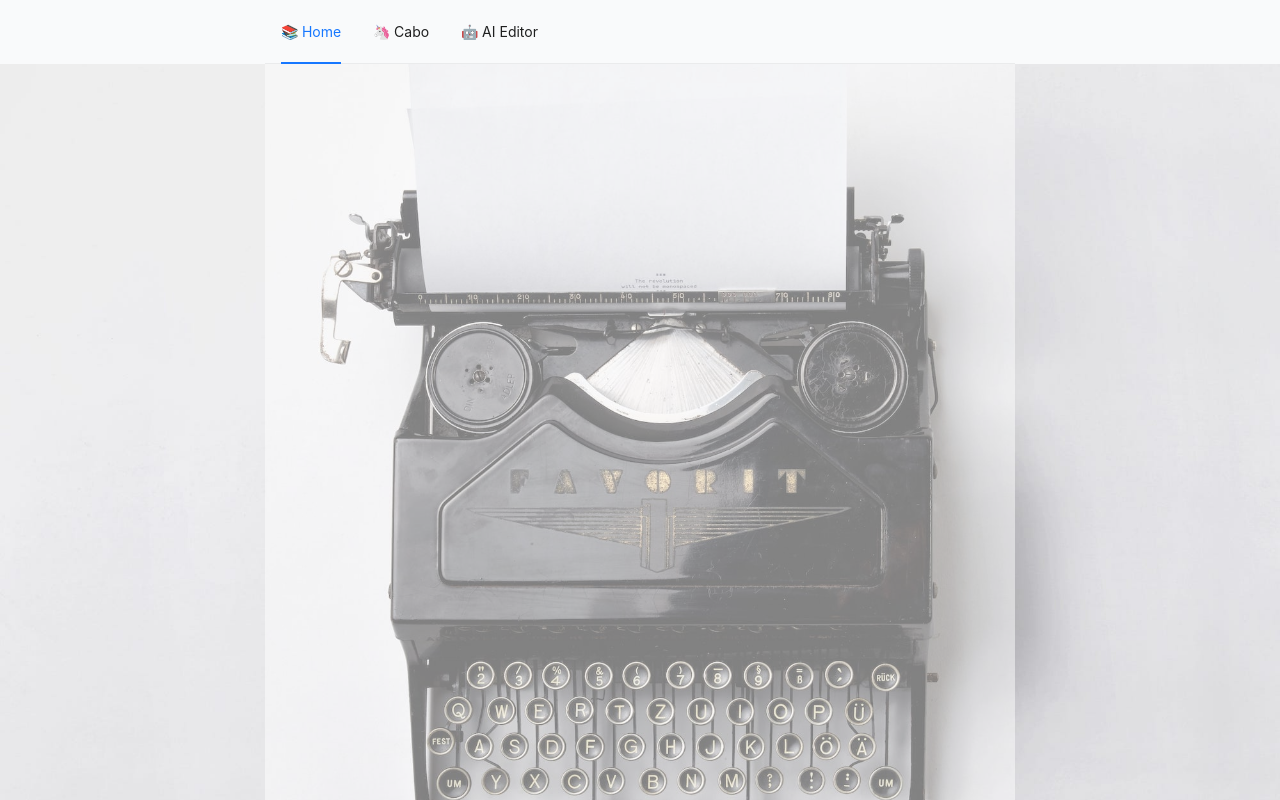
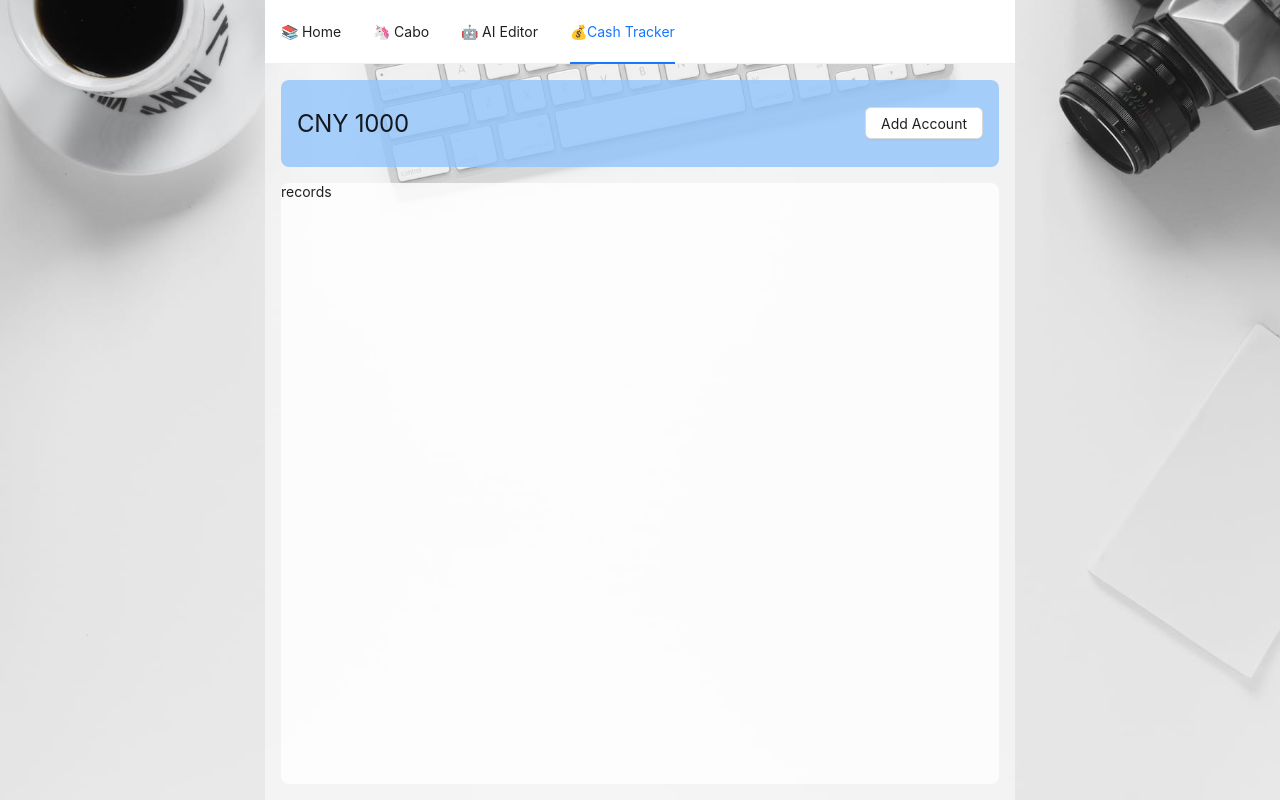
Before and after one commit to soquixotic/blog, a React (Create React App) app: page /cash-track in a window 1280 px wide. Built offline with nearby package versions, Linux system fonts and the light colour scheme; no server answers.

Commit message:
feat: adjust bg img

```diff
--- a/src/Router.js
+++ b/src/Router.js
@@ -9,6 +9,7 @@ const AsyncCaboScoreBoardPage = asyncComponent(() =>
 const AsyncArticleDetailPage = asyncComponent(() =>
   import("./pages/article-detail")
 );
+const AsyncCashTrackPage = asyncComponent(() => import("./pages/cash-track"));
 
 export const RouteMenuList = [
   {
@@ -29,6 +30,12 @@ export const RouteMenuList = [
     path: "/ai-editor",
     component: <AsyncAIEditorPage />,
   },
+  {
+    key: "cash-track",
+    name: "💰Cash Tracker",
+    path: "/cash-track",
+    component: <AsyncCashTrackPage />,
+  },
 ];
 
 export const RouterPageList = [
@@ -46,6 +53,8 @@ export const RouterPageList = [
     component: <AsyncArticleDetailPage />,
   },
 ];
+
+
 function asyncComponent(importComponent) {
   class AsyncComponent extends Component {
     constructor(props) {
--- /dev/null
+++ b/src/pages/cash-track/index.js
@@ -0,0 +1,29 @@
+import { useEffect, useState } from "react";
+import { fetchFamilyAccounts } from "./repo";
+import { Button } from "antd";
+
+export default function CashTrackPage() {
+  const [accounts, setAccounts] = useState([]);
+
+  useEffect(() => {
+    fetchFamilyAccounts()
+      .then((res) => {
+        console.log(res);
+      })
+      .catch((err) => {
+        console.log(err);
+      });
+  }, []);
+
+  return (
+    <div className="w-full h-full flex flex-col p-4">
+      <div className="w-full h-24 rounded-lg bg-blue-300 bg-opacity-80 flex items-center justify-between p-4">
+        <div className="text-2xl">CNY 1000</div>
+        <Button>Add Account</Button>
+      </div>
+      <div className="w-full h-full rounded-lg bg-white bg-opacity-80 mt-4">
+        records
+      </div>
+    </div>
+  );
+}
--- /dev/null
+++ b/src/pages/cash-track/repo.js
@@ -0,0 +1,27 @@
+import { getUserToken } from "../../utils/user";
+
+export async function fetchFamilyAccounts() {
+  const result = await getWithAuth("https://api.zymx.tech/family/accounts");
+  return await result.json();
+}
+
+async function getWithAuth(url) {
+  return await fetch(url, {
+    method: "GET",
+    headers: {
+      "Content-Type": "application/json",
+      Authorization: getUserToken(),
+    },
+  });
+}
+
+async function postWithAuth(url, bodyJson) {
+  return await fetch(url, {
+    method: "POST",
+    headers: {
+      "Content-Type": "application/json",
+      Authorization: getUserToken(),
+    },
+    body: JSON.stringify(bodyJson),
+  });
+}
--- a/src/pages/home/index.js
+++ b/src/pages/home/index.js
@@ -24,28 +24,29 @@ function Homepage() {
       <Layout style={{ minHeight: "100vh" }} className="w-full">
         <Header
           style={{ padding: "0", minWidth: "375px" }}
-          className="flex justify-center fixed w-full z-10 bg-gray-50"
+          className="flex justify-center fixed w-full z-10 bg-gray-50 bg-opacity-0"
         >
           <div
             style={{ maxWidth: "750px", minWidth: "375px" }}
-            className="w-full"
+            className="w-full bg-opacity-0"
           >
             <TopMenu selectedKeys={selectedKeys} className="w-full" />
           </div>
         </Header>
-        <Layout className="mt-16">
+        <Layout className="h-screen overflow-hidden">
           <Content
             style={{
               padding: "0px",
+              paddingTop: "64px",
               overflow: "initial",
             }}
-            className="bg-blog bg-center bg-no-repeat bg-cover flex justify-center "
+            className="bg-blog bg-center bg-no-repeat bg-cover flex justify-center"
           >
             <div
               style={{ maxWidth: "750px", minWidth: "375px" }}
               className="w-full bg-white bg-opacity-50"
             >
-              <Main style={{}} />
+              <Main style={{ overflow: "auto" }} />
             </div>
           </Content>
         </Layout>
--- a/src/pages/home/menu.js
+++ b/src/pages/home/menu.js
@@ -9,7 +9,7 @@ function TopMenu(props) {
     "home";
   return (
     <Menu
-      className="w-full flex justify-start bg-gray-50"
+      className="w-full flex justify-start bg-opacity-0"
       selectedKeys={[selectedKey]}
       mode="horizontal"
       items={RouteMenuList.map((item) => {
```
Also changed, not shown: public/bg-img-1.jpg (added), public/bg-img.jpg.
